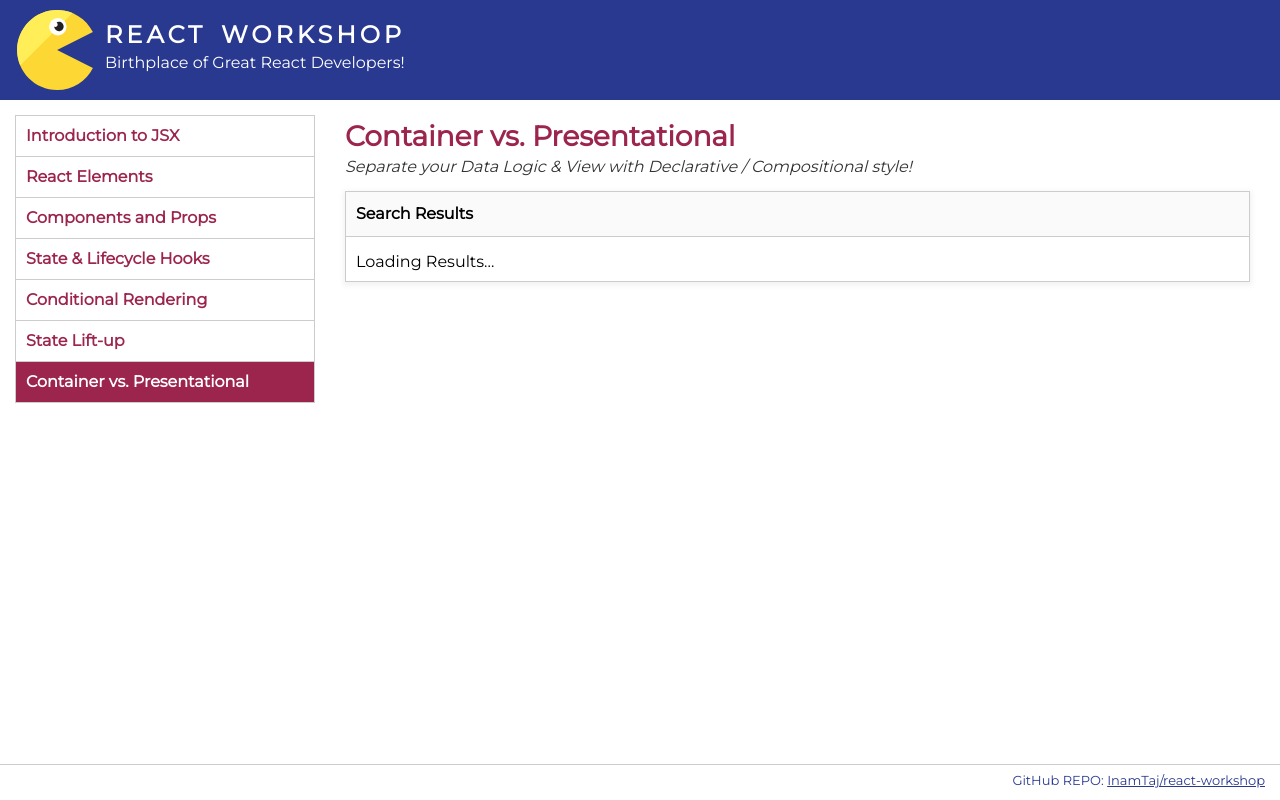
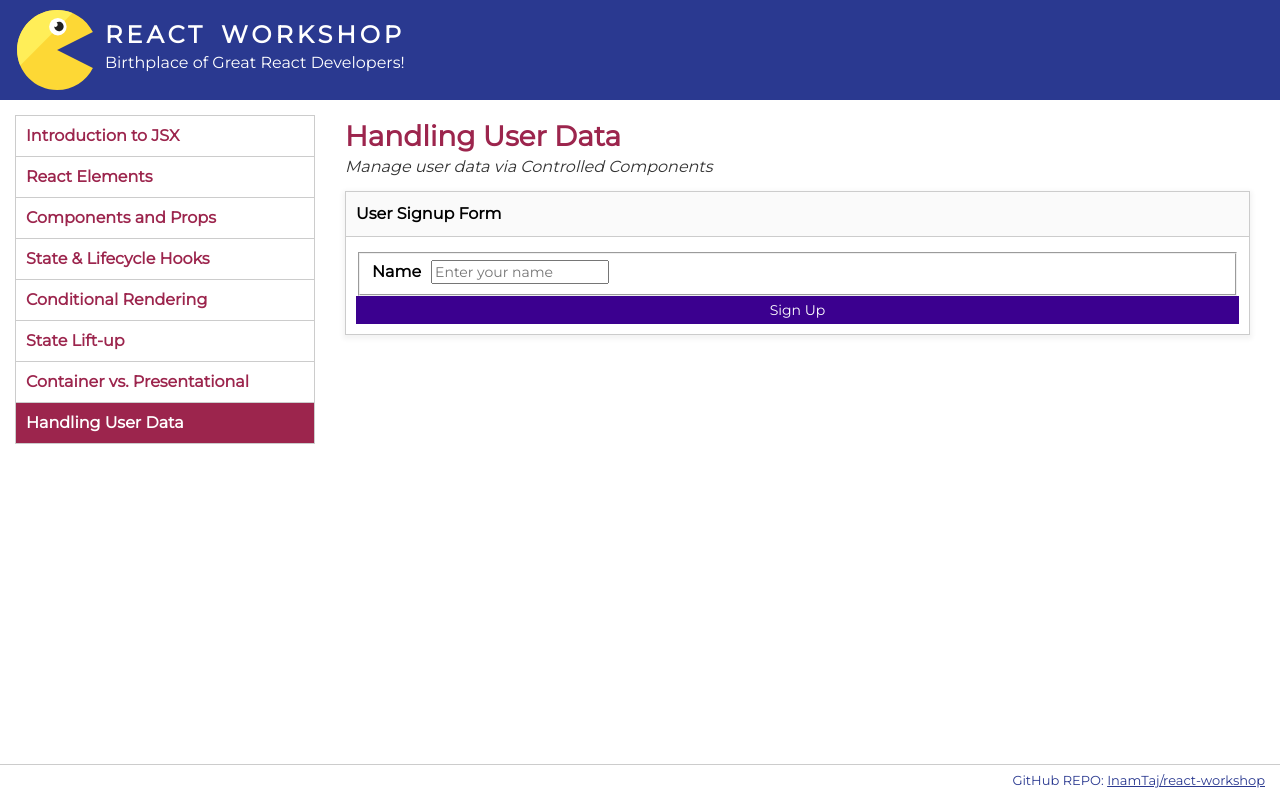
Before and after one commit to InamTaj/react-workshop, a React (Create React App) app: page / in a window 1280 px wide. Built offline with nearby package versions, Linux system fonts and the light colour scheme.

Commit message:
added_practice_lesson_for_Handling_User_Data

```diff
--- /dev/null
+++ b/src/modules/Lessons/LessonUserData/LessonUserData.js
@@ -0,0 +1,22 @@
+import React from 'react';
+import PropTypes from "prop-types";
+
+import Intro from './components/UserDataIntro';
+import PracticeUserData from './components/PracticeUserData';
+
+const LessonUserData = ({title}) => {
+  return (
+    <div className="lesson-container">
+      <Intro title={title}/>
+      <div className="lesson-parts">
+        <PracticeUserData />
+      </div>
+    </div>
+  );
+};
+
+LessonUserData.propTypes = {
+  title: PropTypes.string.isRequired,
+};
+
+export default LessonUserData;
--- /dev/null
+++ b/src/modules/Lessons/LessonUserData/components/PracticeUserData.js
@@ -0,0 +1,21 @@
+import React from 'react';
+
+import "./PracticeUserData.css";
+
+const PracticeUserData = () => {
+
+  return (
+      <section className="lesson-practice-user-data info-panel">
+        <h2>User Signup Form</h2>
+        <form>
+          <fieldset>
+            <label><strong>Name</strong></label>
+            <input placeholder="Enter your name" />
+          </fieldset>
+          <input type="submit" value="Sign Up" />
+        </form>
+      </section>
+  );
+};
+
+export default PracticeUserData;
--- /dev/null
+++ b/src/modules/Lessons/LessonUserData/components/PracticeUserData.scss
@@ -0,0 +1,25 @@
+.lesson-practice-user-data {
+  label {
+    padding-right: 10px;
+  }
+  input {
+    font-family: 'Montserrat', sans-serif;
+    font-size: 14px;
+  }
+  input[type=submit] {
+    background: #3B008F;
+    border-radius: 0;
+    border-width: 0;
+    color: white;
+    font-family: 'Montserrat', sans-serif;
+    font-size: 14px;
+    min-width: 100px;
+    padding: 5px 15px;
+    width: 100%;
+  }
+  select {
+    font-family: 'Montserrat', sans-serif;
+    font-size: 14px;
+    width: 200px;
+  }
+}
--- /dev/null
+++ b/src/modules/Lessons/LessonUserData/components/UserDataIntro.js
@@ -0,0 +1,17 @@
+import React from 'react';
+import PropTypes from 'prop-types';
+
+const UserDataIntro = ({title}) => {
+  return (
+      <div className="lesson-intro">
+        <h1>{title}</h1>
+        <span className="subtitle">Manage user data via Controlled Components</span>
+      </div>
+  );
+};
+
+UserDataIntro.propTypes = {
+  title: PropTypes.string.isRequired,
+};
+
+export default UserDataIntro;
--- a/src/modules/Lessons/Lessons.js
+++ b/src/modules/Lessons/Lessons.js
@@ -9,6 +9,7 @@ import LessonStateLifeHooks from './LessonStateLifeHooks/LessonStateLifeHooks';
 import LessonConditionalRenders from './LessonConditionalRenders/LessonConditionalRenders';
 import LessonStateLiftup from './LessonStateLiftup/LessonStateLiftup';
 import LessonContainerPresentational from './LessonContainerPresentational/LessonContainerPresentational';
+import LessonUserData from './LessonUserData/LessonUserData';
 
 import './Lessons.css';
 
@@ -20,6 +21,7 @@ const LESSON_TYPES = {
   CONDITIONAL_RENDERS: 'Conditional Rendering',
   STATE_LIFTUP: 'State Lift-up',
   CONTAINER_PRESENT: 'Container vs. Presentational',
+  USER_DATA: 'Handling User Data',
 };
 
 class Lessons extends Component {
@@ -28,7 +30,7 @@ class Lessons extends Component {
 
 
     this.state = {
-      activeLesson: LESSON_TYPES.CONTAINER_PRESENT,
+      activeLesson: LESSON_TYPES.USER_DATA,
     };
   }
 
@@ -55,6 +57,8 @@ class Lessons extends Component {
         return <LessonStateLiftup title={LESSON_TYPES.STATE_LIFTUP} />;
       case LESSON_TYPES.CONTAINER_PRESENT:
         return <LessonContainerPresentational title={LESSON_TYPES.CONTAINER_PRESENT} />;
+      case LESSON_TYPES.USER_DATA:
+        return <LessonUserData title={LESSON_TYPES.USER_DATA} />;
       default:
         return null;
     }
```
